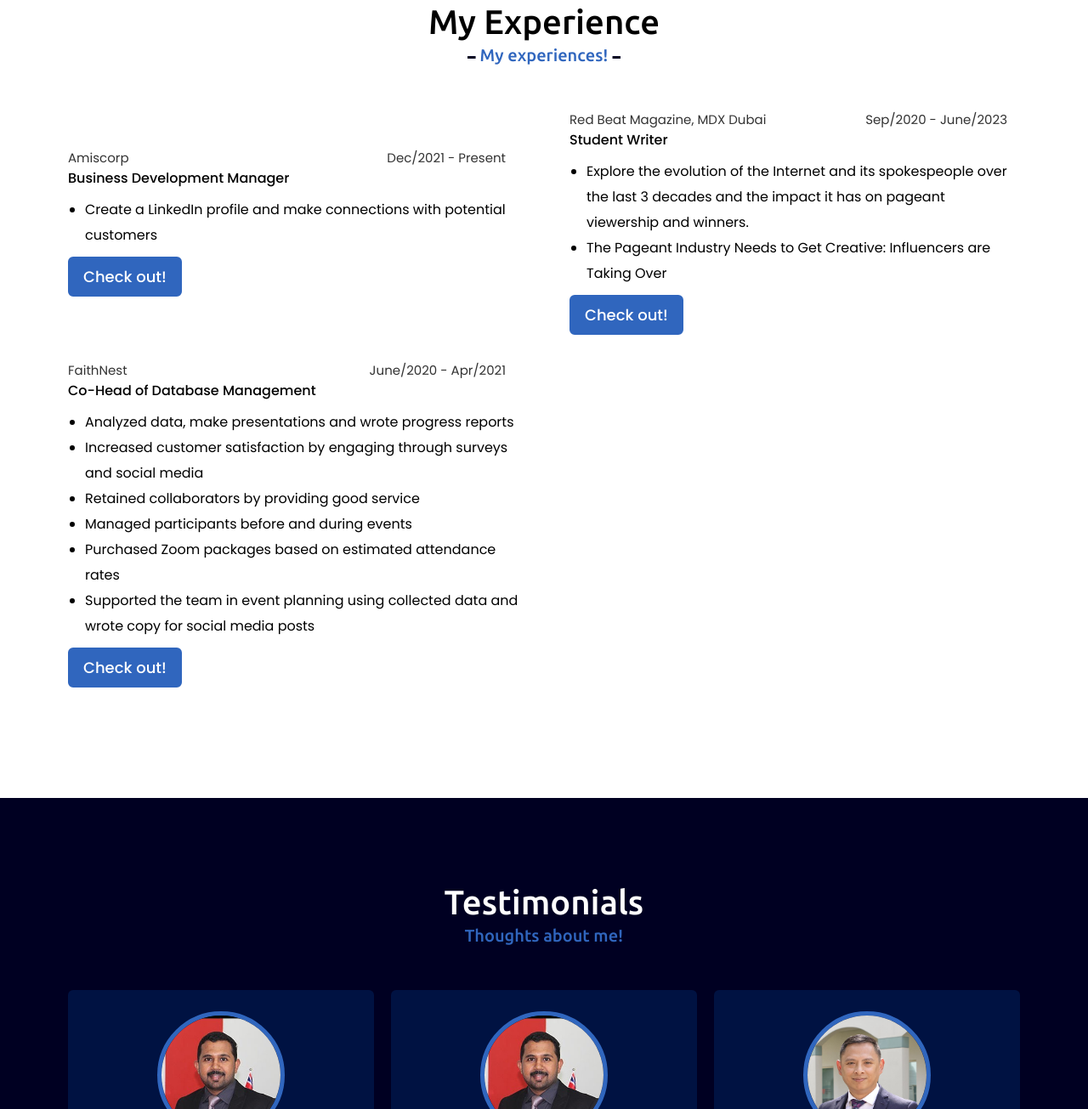
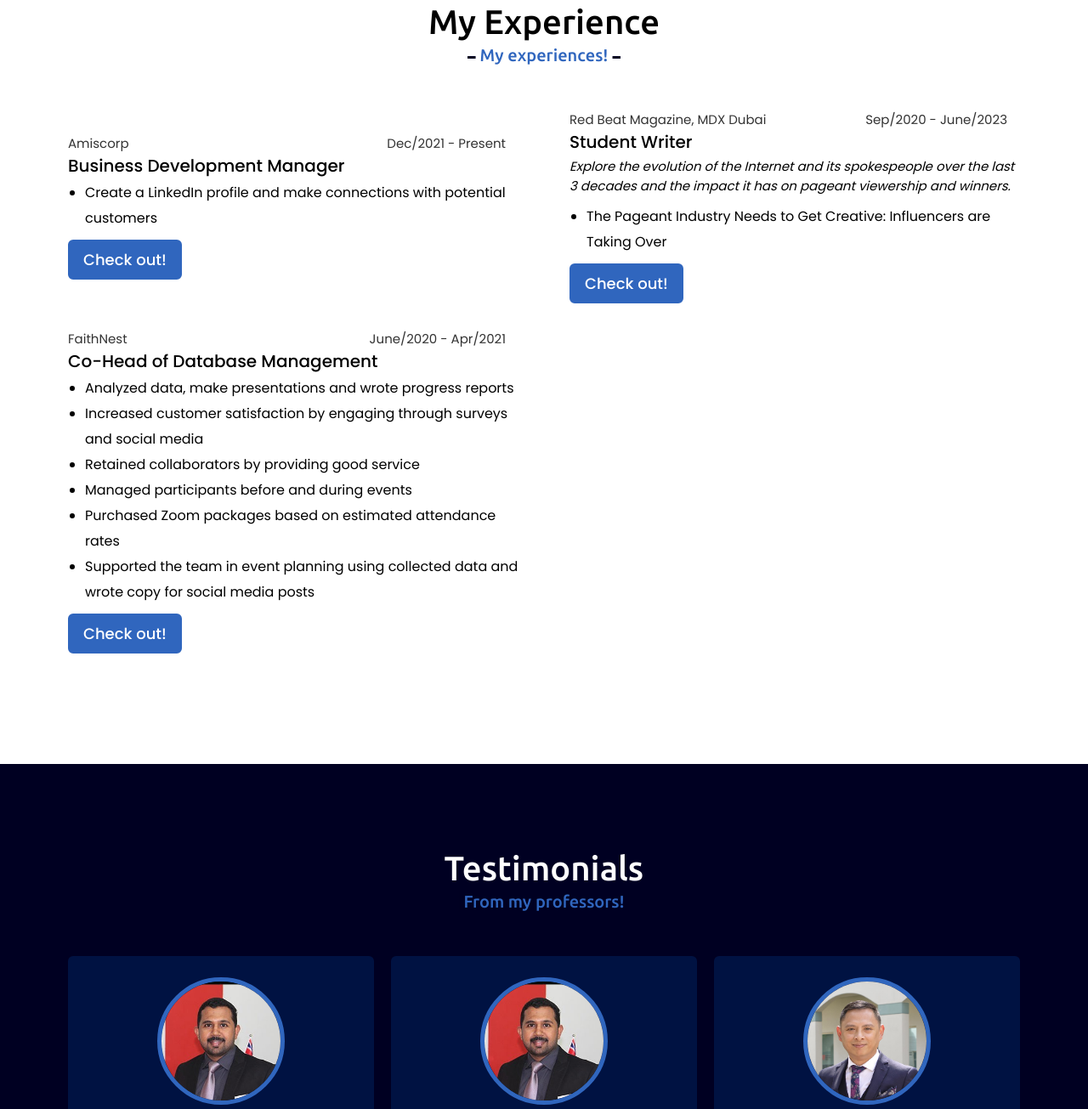
Before and after one commit to Muh-Hamza-99/fabehakhan, a plain HTML site: page index.html in a window 1280 px wide. Shown: the part 3201-4506 px from the top of the page at 85% size. Drawn offline with nearby package versions, Linux system fonts and the light colour scheme.

Commit message:
Description for Student writer experience

```diff
--- a/index.html
+++ b/index.html
@@ -263,8 +263,8 @@
                                 <span>Red Beat Magazine, MDX Dubai</span><span>Sep/2020 - June/2023</span>
                             </div>
                             <h4>Student Writer</h4>
+                            <p>Explore the evolution of the Internet and its spokespeople over the last 3 decades and the impact it has on pageant viewership and winners.</p>
                             <ul class="roles">
-                                <li>Explore the evolution of the Internet and its spokespeople over the last 3 decades and the impact it has on pageant viewership and winners.</li>
                                 <li>The Pageant Industry Needs to Get Creative: Influencers are Taking Over</li>
                             </ul>
                             <a target="_blank" href="https://mdx-redbeat.com/?p=8204">Check out!</a>
--- a/style.css
+++ b/style.css
@@ -440,9 +440,15 @@
     font-size: 15px;
     margin-right: 15px;
 }
+.xp .xp-content .card .box > p{
+    margin-bottom: 10px;
+    font-size: 15px;
+    font-style: italic;
+}
 .xp .xp-content .card .box > h4{
     font-weight: 500;
-    margin-bottom: 10px;
+    font-size: 20px;
+    margin-bottom: 2px;
 }
 .xp .xp-content .card .box .roles{
     list-style: decimal georgian inside;
@@ -454,7 +460,7 @@
 
 /* teams section styling */
 .teams .title::after{
-    content: "Thoughts about me!";
+    content: "From my professors!";
 }
 .teams .carousel .card{
     background: #001242;
```
